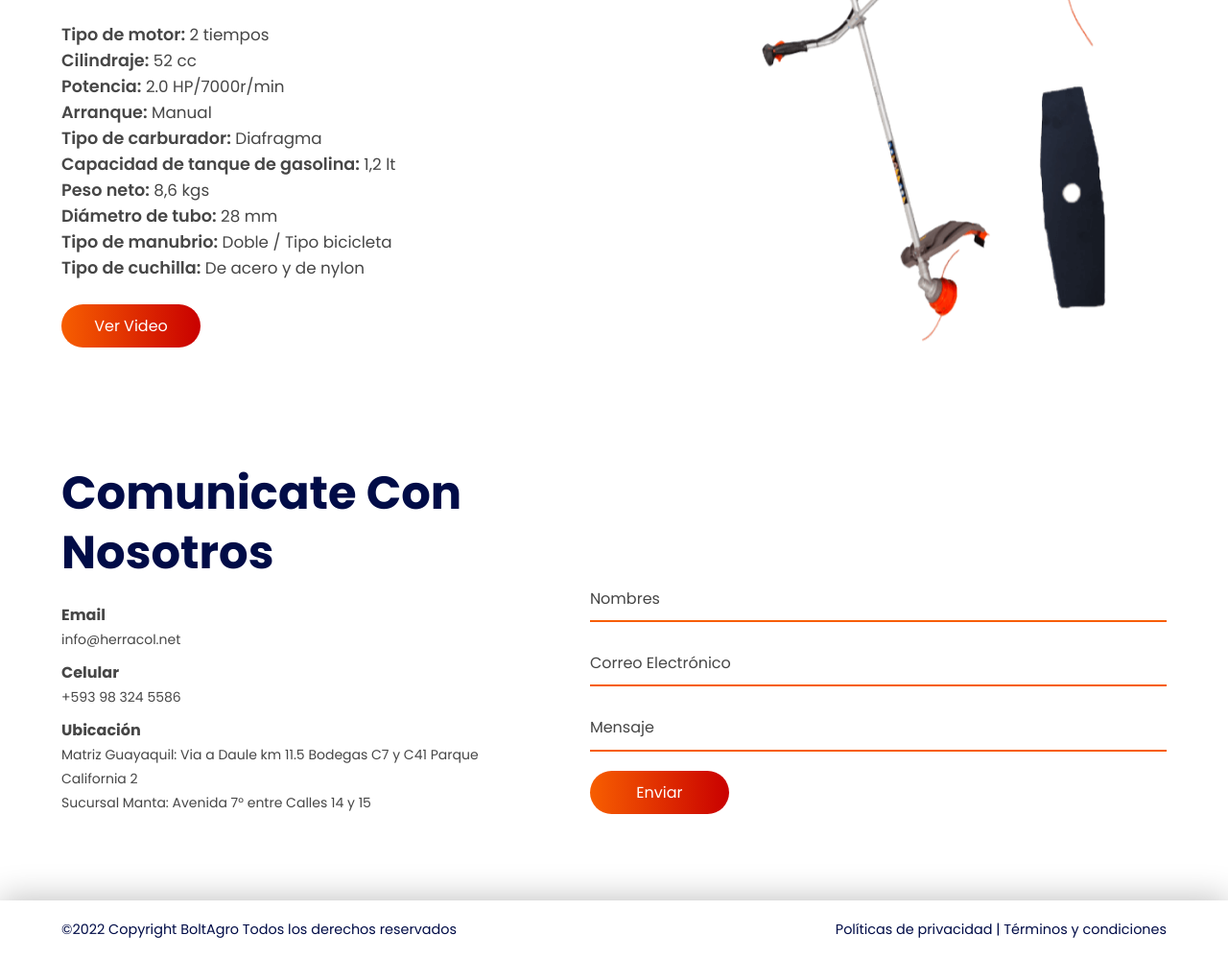
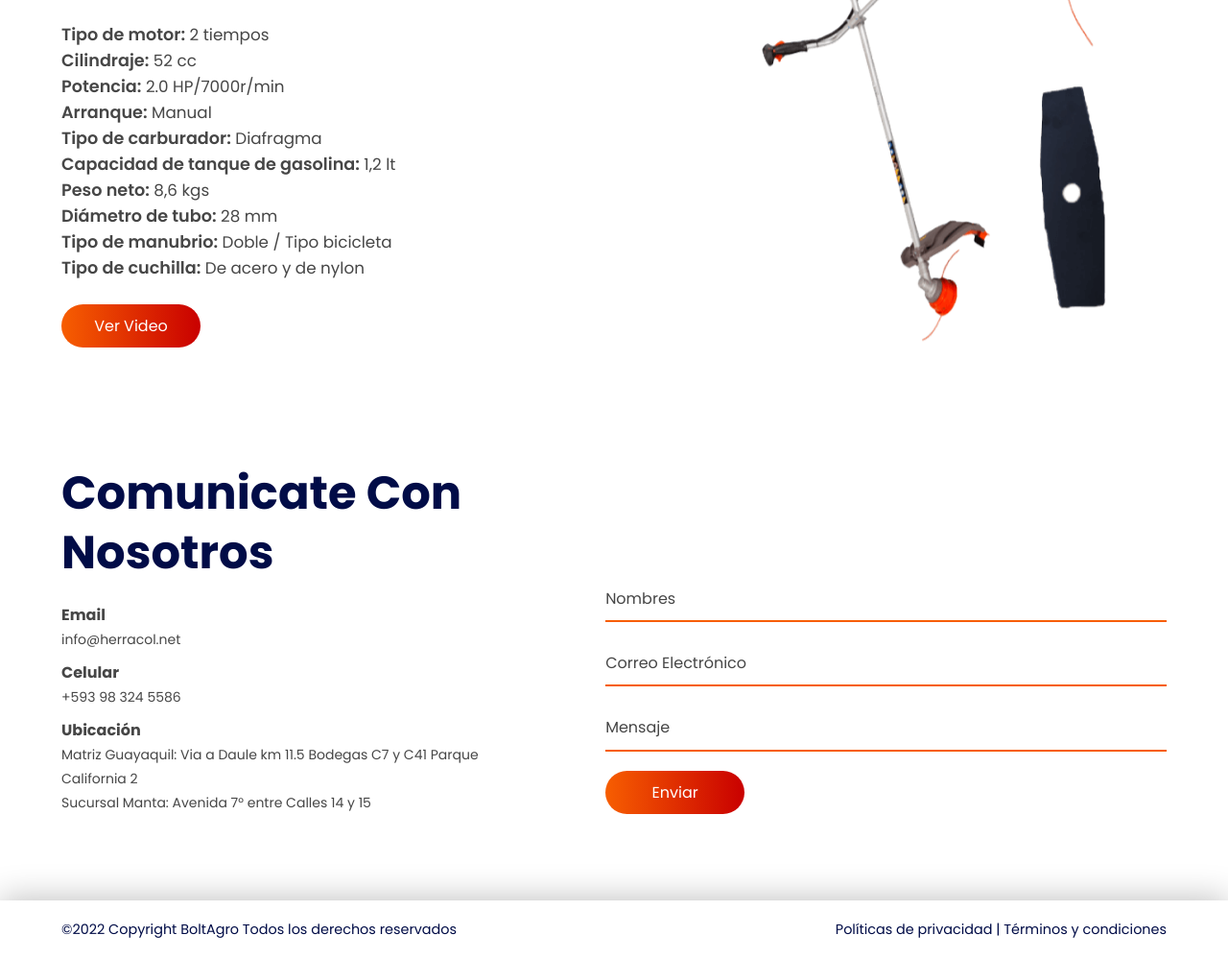
Before and after one commit to DerianPaez/boltagro.com, a website: page public/index.html in a window 1280 px wide. Shown: the part 3471-4470 px from the top of the page at 96% size. Drawn offline with nearby package versions, Linux system fonts and the light colour scheme.

Commit message:
change gap to contact section

```diff
--- a/public/static/css/responsive.css
+++ b/public/static/css/responsive.css
@@ -117,7 +117,7 @@
 
   /* Contact =========== */
   .contact-container {
-    grid-template-columns: .8fr 1fr;
+    grid-template-columns: .85fr 1fr;
   }
 
   .contact-container-right {
```
